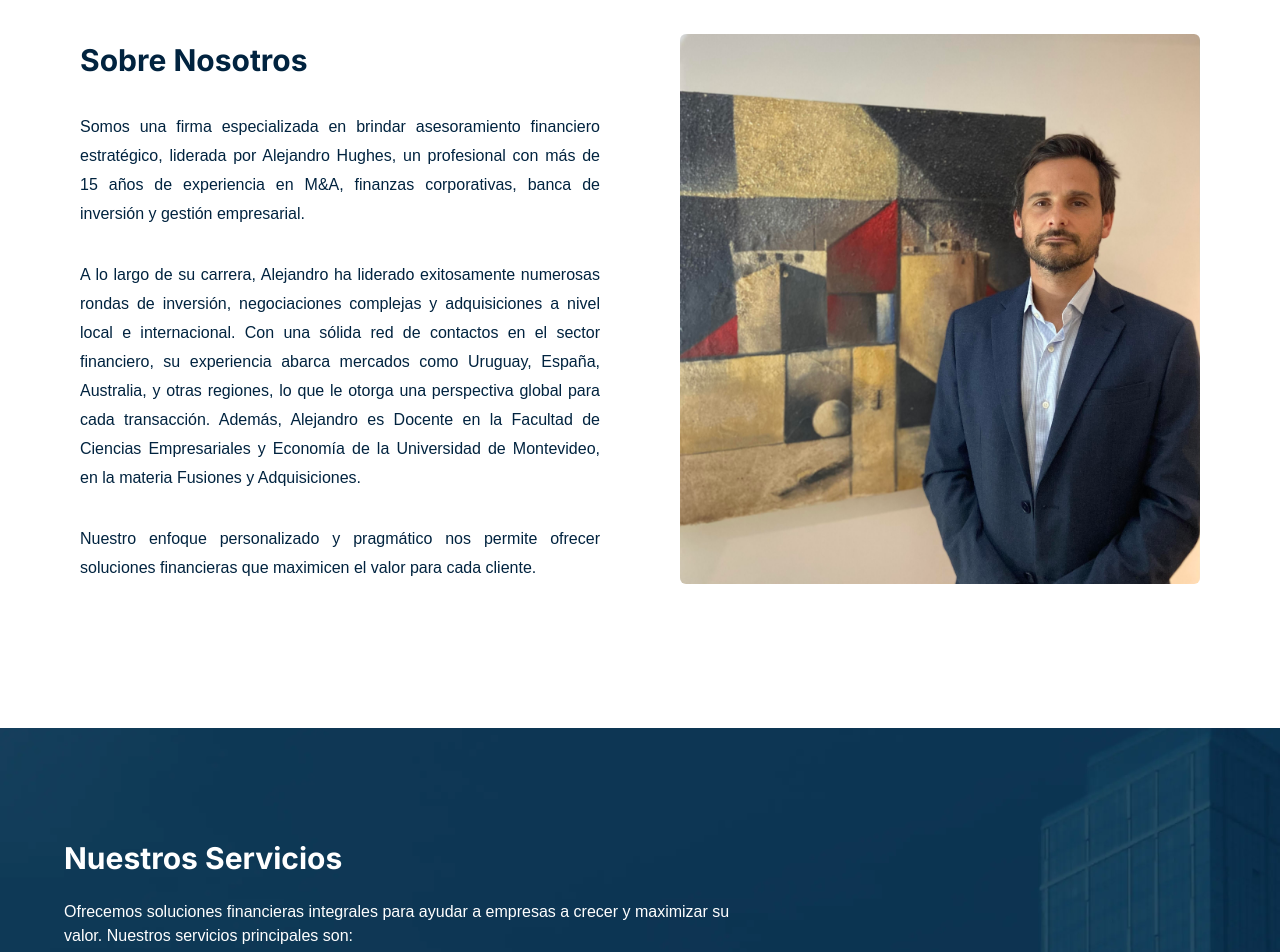
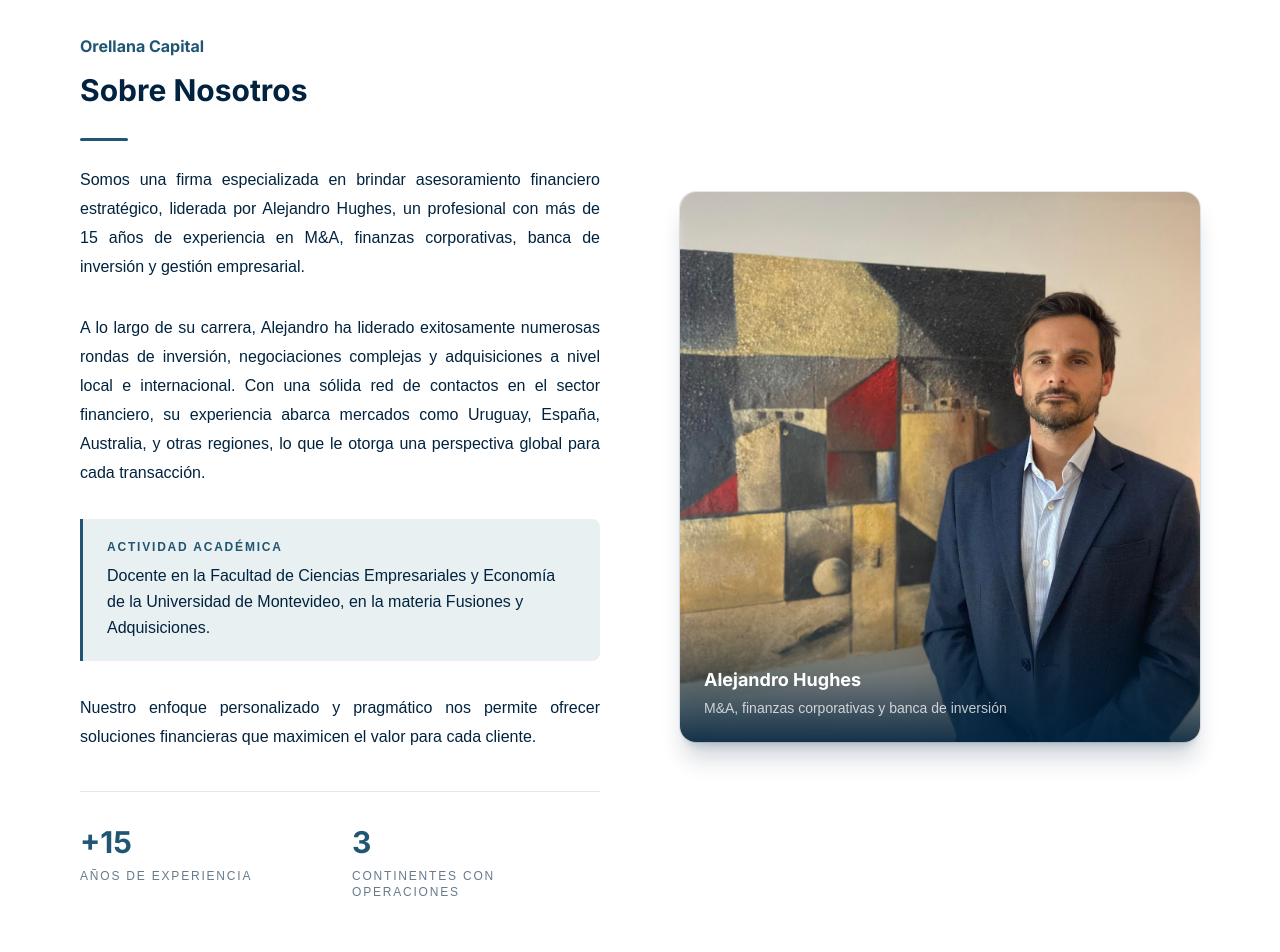
Before and after one commit to FedericaDelCampo01/orellana-capital, a Next.js app: page / in a window 1280 px wide. Shown: the part 960-1912 px from the top of the page. Built offline with nearby package versions, Linux system fonts and the light colour scheme; no server answers.

Commit message:
about us change

```diff
--- a/src/app/Home/AboutUs.tsx
+++ b/src/app/Home/AboutUs.tsx
@@ -1,4 +1,4 @@
-import React, { useEffect, useState } from 'react';
+import React from 'react';
 import OptimizedImage from '../Utility/OptimizedImage';
 import profilePic from '../../../public/images/profile-pic.jpg';
 
@@ -9,27 +9,63 @@ const AboutUs = () => {
       <div className="container max-w-6xl mx-auto md:py-16 flex flex-col md:flex-row items-center my-10 px-4 md:my-20 md:space-x-20">
         <div className="px-4 md:px-0 md:w-1/2">
           <div>
-            <h3 className="text-xl md:text-3xl font-bold text-dark-blue md:leading-[48px] mb-7 font-h3">Sobre Nosotros</h3>
+            <h2 className="text-blue font-bold font-h2 mb-2 fade-up-init">Orellana Capital</h2>
+            <h3 className="text-xl md:text-3xl font-bold text-dark-blue md:leading-[48px] font-h3">Sobre Nosotros</h3>
+
+            <div className="h-[3px] w-12 bg-blue rounded-full my-6" />
+
             <p className="text-dark-blue font-light leading-[29px] text-base mb-8 font-body fade-up-init md:text-justify">
               Somos una firma especializada en brindar asesoramiento financiero estratégico, liderada por Alejandro Hughes, un profesional con más de 15 años de experiencia en M&A, finanzas corporativas, banca de inversión y gestión empresarial.
             </p>
             <p className="text-dark-blue font-light leading-[29px] text-base mb-8 font-body fade-up-init md:text-justify">
-              A lo largo de su carrera, Alejandro ha liderado exitosamente numerosas rondas de inversión, negociaciones complejas y adquisiciones a nivel local e internacional. Con una sólida red de contactos en el sector financiero, su experiencia abarca mercados como Uruguay, España, Australia, y otras regiones, lo que le otorga una perspectiva global para cada transacción. Además, Alejandro es Docente en la Facultad de Ciencias Empresariales y Economía de la Universidad de Montevideo, en la materia Fusiones y Adquisiciones.
+              A lo largo de su carrera, Alejandro ha liderado exitosamente numerosas rondas de inversión, negociaciones complejas y adquisiciones a nivel local e internacional. Con una sólida red de contactos en el sector financiero, su experiencia abarca mercados como Uruguay, España, Australia, y otras regiones, lo que le otorga una perspectiva global para cada transacción.
             </p>
+
+            <div className="bg-light-blue border-l-[3px] border-blue rounded-r-lg px-6 py-5 mb-8 fade-up-init">
+              <p className="text-xs uppercase tracking-[0.15em] text-blue font-semibold font-body mb-2">
+                Actividad académica
+              </p>
+              <p className="text-dark-blue font-light leading-[26px] text-base font-body">
+                Docente en la Facultad de Ciencias Empresariales y Economía de la Universidad de Montevideo, en la materia Fusiones y Adquisiciones.
+              </p>
+            </div>
+
             <p className="text-dark-blue font-light leading-[29px] text-base font-body fade-up-init md:text-justify">
               Nuestro enfoque personalizado y pragmático nos permite ofrecer soluciones financieras que maximicen el valor para cada cliente.
             </p>
+
+            <div className="mt-10 pt-8 border-t border-dark-blue/10 grid grid-cols-2 gap-6 fade-up-init">
+              <div>
+                <p className="text-3xl font-bold text-blue font-h2">+15</p>
+                <p className="text-xs uppercase tracking-[0.15em] text-dark-blue/60 font-body mt-2">
+                  Años de experiencia
+                </p>
+              </div>
+              <div>
+                <p className="text-3xl font-bold text-blue font-h2">3</p>
+                <p className="text-xs uppercase tracking-[0.15em] text-dark-blue/60 font-body mt-2">
+                  Continentes con operaciones
+                </p>
+              </div>
+            </div>
           </div>
         </div>
-        <div className="md:w-1/2 flex items-center justify-center rounded-md md:h-[550px] h-[350px] overflow-hidden mt-10 md:mt-0">
+
+        <div className="group relative md:w-1/2 w-full rounded-2xl md:h-[550px] h-[350px] overflow-hidden mt-10 md:mt-0 shadow-xl shadow-dark-blue/20 ring-1 ring-dark-blue/10 fade-in-init">
           <OptimizedImage
-            className='w-full h-full object-cover'
+            className='w-full h-full object-cover transition-transform duration-700 group-hover:scale-105'
             src={profilePic.src}
-            alt="About Us"
+            alt="Alejandro Hughes"
             width={450}
             height={450}
             quality={100}
           />
+          <div className="absolute inset-x-0 bottom-0 bg-gradient-to-t from-dark-blue/90 to-transparent pt-16 pb-6 px-6">
+            <p className="text-white font-bold text-lg font-h2">Alejandro Hughes</p>
+            <p className="text-white/75 text-sm font-light font-body mt-1">
+              M&A, finanzas corporativas y banca de inversión
+            </p>
+          </div>
         </div>
       </div>
     </section>
```
